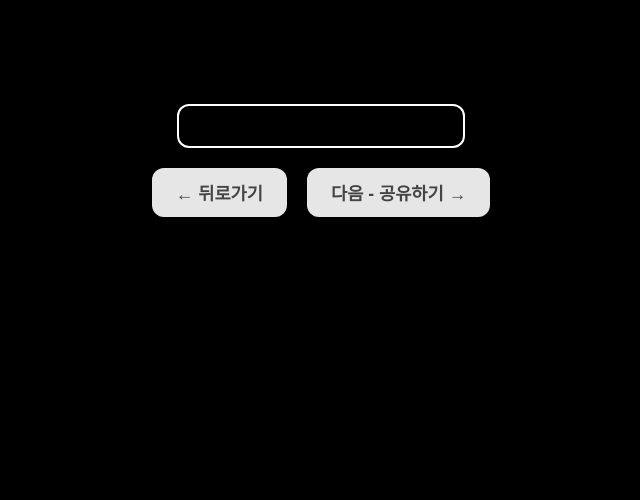
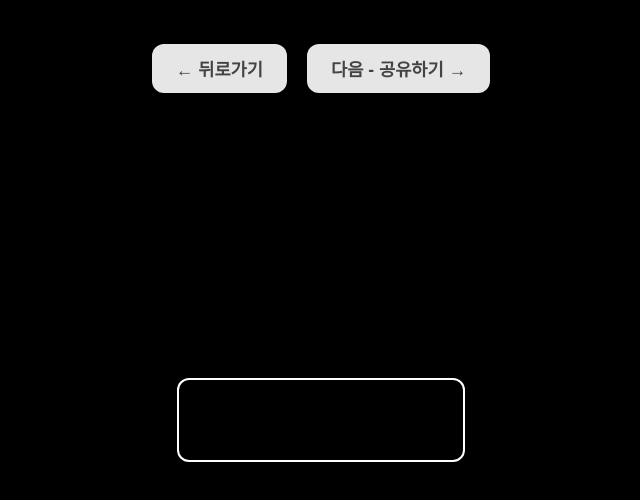
Before and after one commit to xeon-243859/ppongtok-app, a React (Vite) app: page /preview in a window 1280 px wide. Shown: the top 500 px of the page, without its empty margins (319-959 px from the left). Built offline with nearby package versions, Linux system fonts and the light colour scheme.

Commit message:
💅 moving-box 가운데 정렬 및 크기 조정 완료

```diff
--- a/src/pages/PreviewPage.css
+++ b/src/pages/PreviewPage.css
@@ -34,11 +34,12 @@
 
 /* 🪄 moving file 자막 박스 */
 .moving-box {
-  position: relative;
-  width: 120%;
-  margin: 80px auto 0;
-  overflow: hidden;
-  height: 2.5em;
+  position: absolute;
+  top: 50%;
+  left: 50%;
+  transform: translate(-50%, -50%);
+  width: 90%;
+  height: 5em;
   display: flex;
   align-items: center;
   justify-content: flex-start;
@@ -46,7 +47,9 @@
   border-radius: 12px;
   padding: 0 12px;
   background-color: rgba(0, 0, 0, 0.5);
+  overflow: hidden;
 }
+
 
 /* 자막 흐름 애니메이션 */
 .scrolling-message {
```
